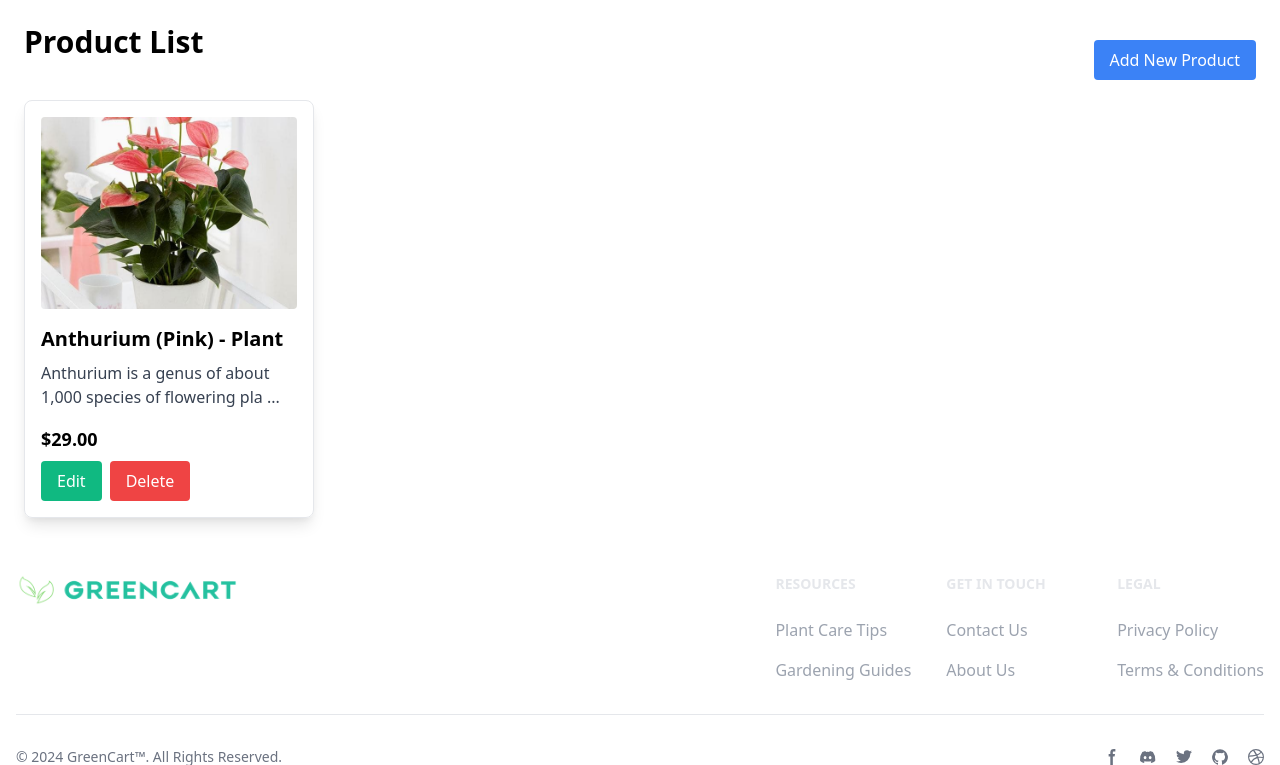
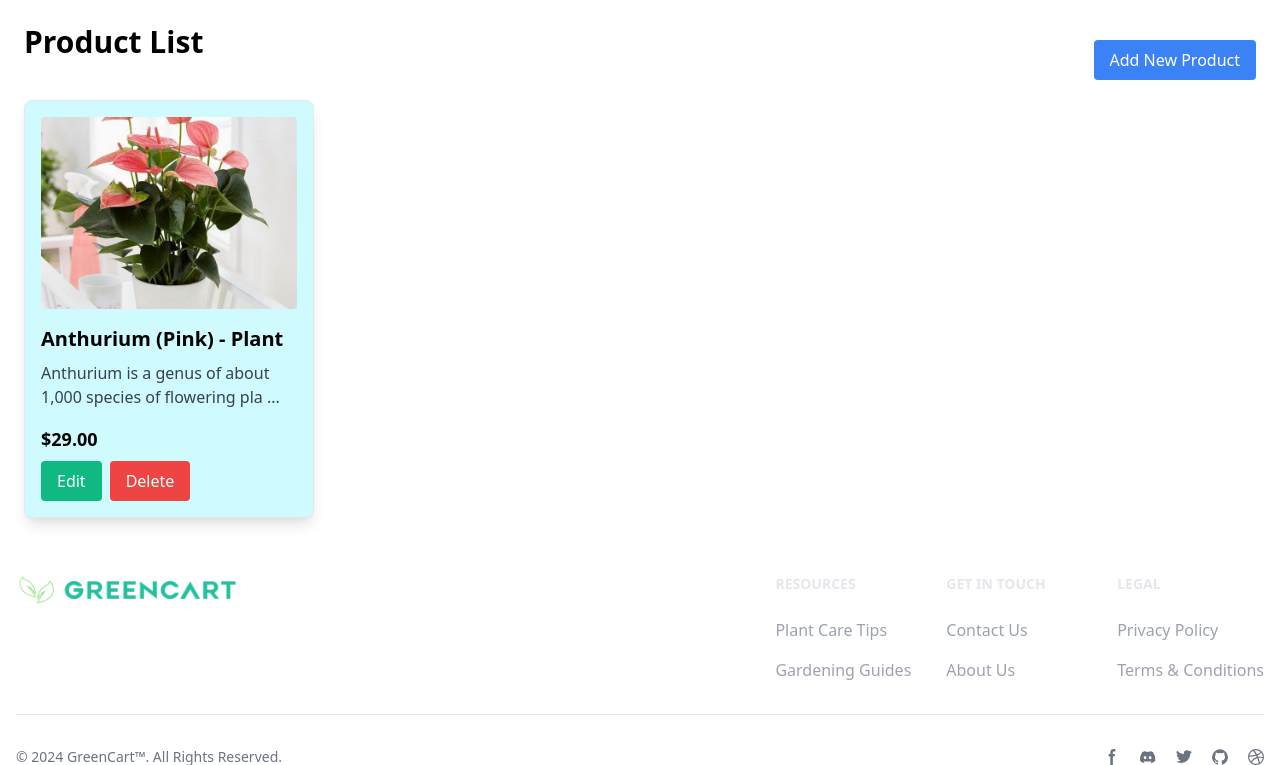
Before and after one commit to YashSahsani/GreenCart, a Django app: page /shop/mylistings/ in a window 1280 px wide. Shown: the part 80-845 px from the top of the page. Run offline with Django 4.2, Linux system fonts and the light colour scheme; a user stored in the database is signed in; data comes from the database, SQL or seed files in the repository; some libraries are stand-ins or nearby versions.

Commit message:
Change in design, for product in stock

```diff
--- a/Shop/templates/Shop/product_list.html
+++ b/Shop/templates/Shop/product_list.html
@@ -11,7 +11,7 @@
         {% if products %}
             <div class="grid grid-cols-1 sm:grid-cols-2 md:grid-cols-3 lg:grid-cols-4 gap-6 mt-5">
                 {% for product in products %}
-                    <div class="border rounded-lg shadow-lg p-4 flex flex-col {% if not product.in_stock %}bg-red-400{% endif %}">
+                    <div class="border rounded-lg shadow-lg p-4 flex flex-col {% if not product.in_stock %}bg-red-100{% endif %} {% if product.in_stock %}bg-cyan-100{% endif %}">
                         <img src="{{ product.image.url }}" alt="{{ product.name }}"
                              class="w-full h-48 object-cover rounded mb-4">
                         <h2 class="text-xl font-bold mb-2">{{ product.name }}</h2>
```
